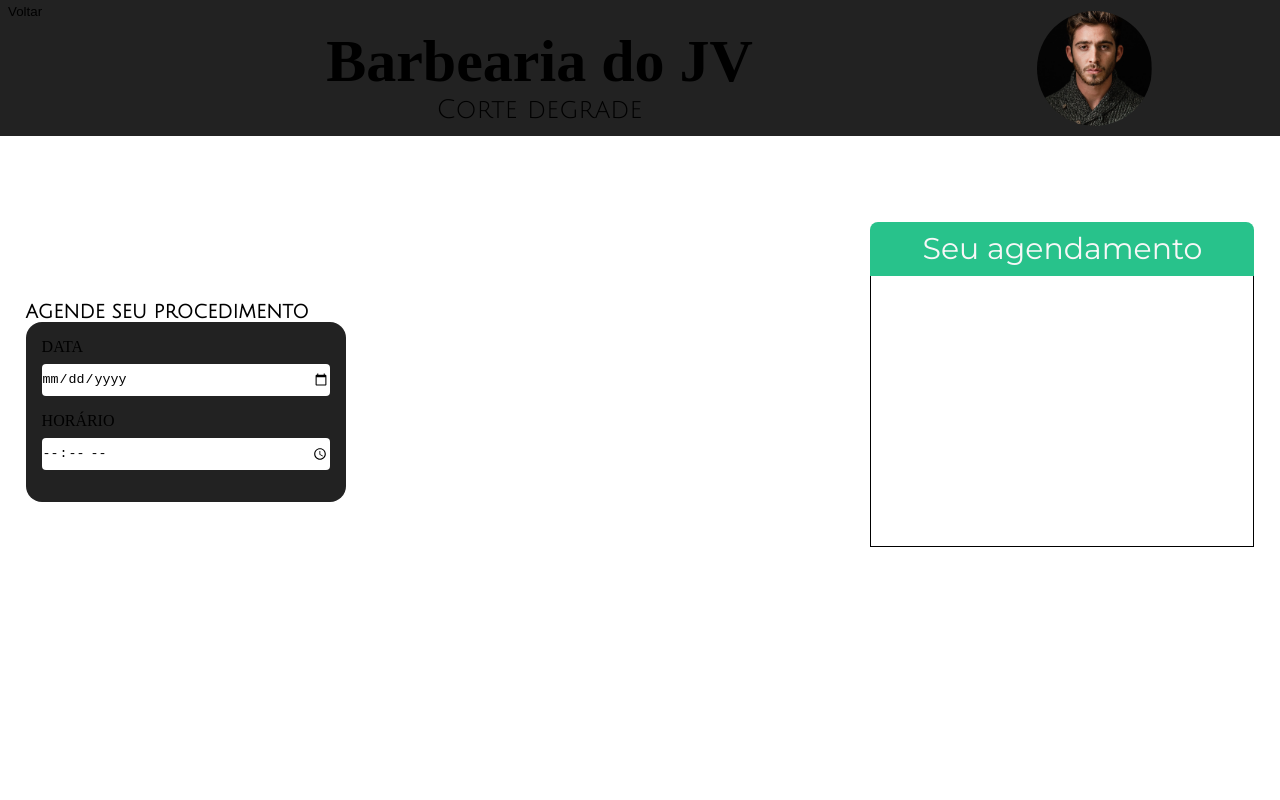
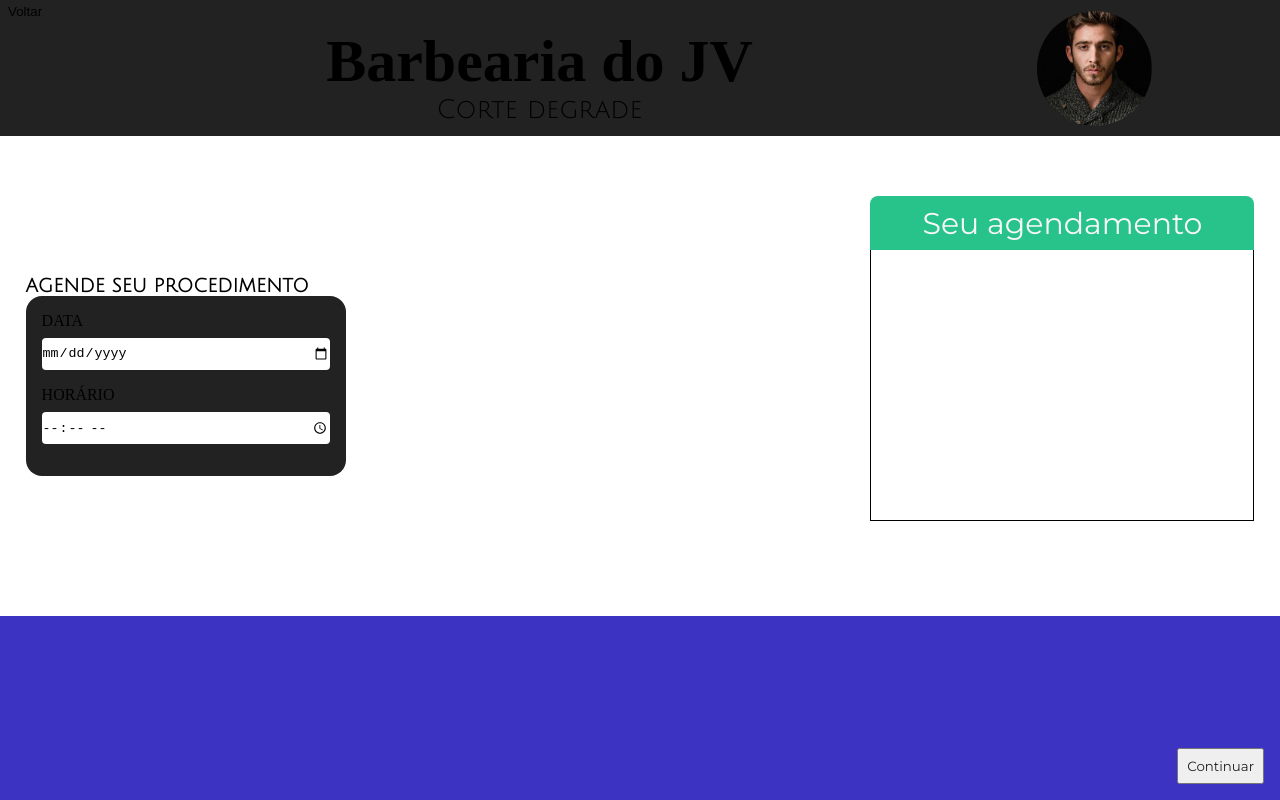
Before and after one commit to Agenda-Synapse/FrontEnd, an Angular app: page /agendar in a window 1280 px wide. Built offline with nearby package versions, Linux system fonts and the light colour scheme; a web font is replaced by a local one.

Commit message:
fix: add bootstrap

```diff
--- a/package.json
+++ b/package.json
@@ -18,6 +18,9 @@
     "@angular/platform-browser": "^16.2.0",
     "@angular/platform-browser-dynamic": "^16.2.0",
     "@angular/router": "^16.2.0",
+    "@ng-bootstrap/ng-bootstrap": "^15.1.2",
+    "@popperjs/core": "^2.11.6",
+    "bootstrap": "^5.2.3",
     "rxjs": "~7.8.0",
     "tslib": "^2.3.0",
     "zone.js": "~0.13.0"
@@ -26,6 +29,7 @@
     "@angular-devkit/build-angular": "^16.2.2",
     "@angular/cli": "~16.2.2",
     "@angular/compiler-cli": "^16.2.0",
+    "@angular/localize": "^16.2.0",
     "@types/jasmine": "~4.3.0",
     "jasmine-core": "~4.6.0",
     "karma": "~6.4.0",
--- a/src/app/app.module.ts
+++ b/src/app/app.module.ts
@@ -4,6 +4,7 @@ import { BrowserModule } from '@angular/platform-browser';
 import { AppRoutingModule } from './app-routing.module';
 import { AppComponent } from './app.component';
 import { FormsModule, ReactiveFormsModule } from '@angular/forms';
+import { NgbModule } from '@ng-bootstrap/ng-bootstrap';
 
 @NgModule({
   declarations: [
@@ -13,7 +14,8 @@ import { FormsModule, ReactiveFormsModule } from '@angular/forms';
     BrowserModule,
     FormsModule,
     ReactiveFormsModule,
-    AppRoutingModule
+    AppRoutingModule,
+    NgbModule
   ],
   providers: [],
   bootstrap: [AppComponent]
--- a/src/app/pages/agendar/agendar.component.html
+++ b/src/app/pages/agendar/agendar.component.html
@@ -31,3 +31,6 @@
     <div class="visu"></div>
   </div>
 </div>
+<div class="foot">
+  <button class="continue">Continuar</button>
+</div>
--- a/src/app/pages/agendar/agendar.component.scss
+++ b/src/app/pages/agendar/agendar.component.scss
@@ -58,7 +58,6 @@
   align-items: center;
   height: 60vh;
   width: 100vw;
-  margin-top: 2%;
 
   .dtHr {
     display: flex;
@@ -136,3 +135,27 @@
     }
   }
 }
+
+.foot{
+  display: flex;
+  flex-direction: row-reverse;
+  align-items: end;
+  justify-content: end;
+  height: 23vh;
+  width: 100vw;
+  background-color: #3c33c3;
+
+  .continue{
+    display: flex;
+    align-items: center;
+    justify-content: space-between;
+    padding: .5rem;
+    font-family: var(--second-font);
+    color: var(--black);
+    margin: 0 1rem 1rem 0;
+
+    &:hover{
+      cursor: pointer;
+    }
+  }
+}
--- a/src/main.ts
+++ b/src/main.ts
@@ -1,3 +1,5 @@
+/// <reference types="@angular/localize" />
+
 import { platformBrowserDynamic } from '@angular/platform-browser-dynamic';
 
 import { AppModule } from './app/app.module';
--- a/tsconfig.app.json
+++ b/tsconfig.app.json
@@ -3,7 +3,9 @@
   "extends": "./tsconfig.json",
   "compilerOptions": {
     "outDir": "./out-tsc/app",
-    "types": []
+    "types": [
+      "@angular/localize"
+    ]
   },
   "files": [
     "src/main.ts"
```
Also changed, not shown: 2 other files (tests, documents, lock files or other folders).
